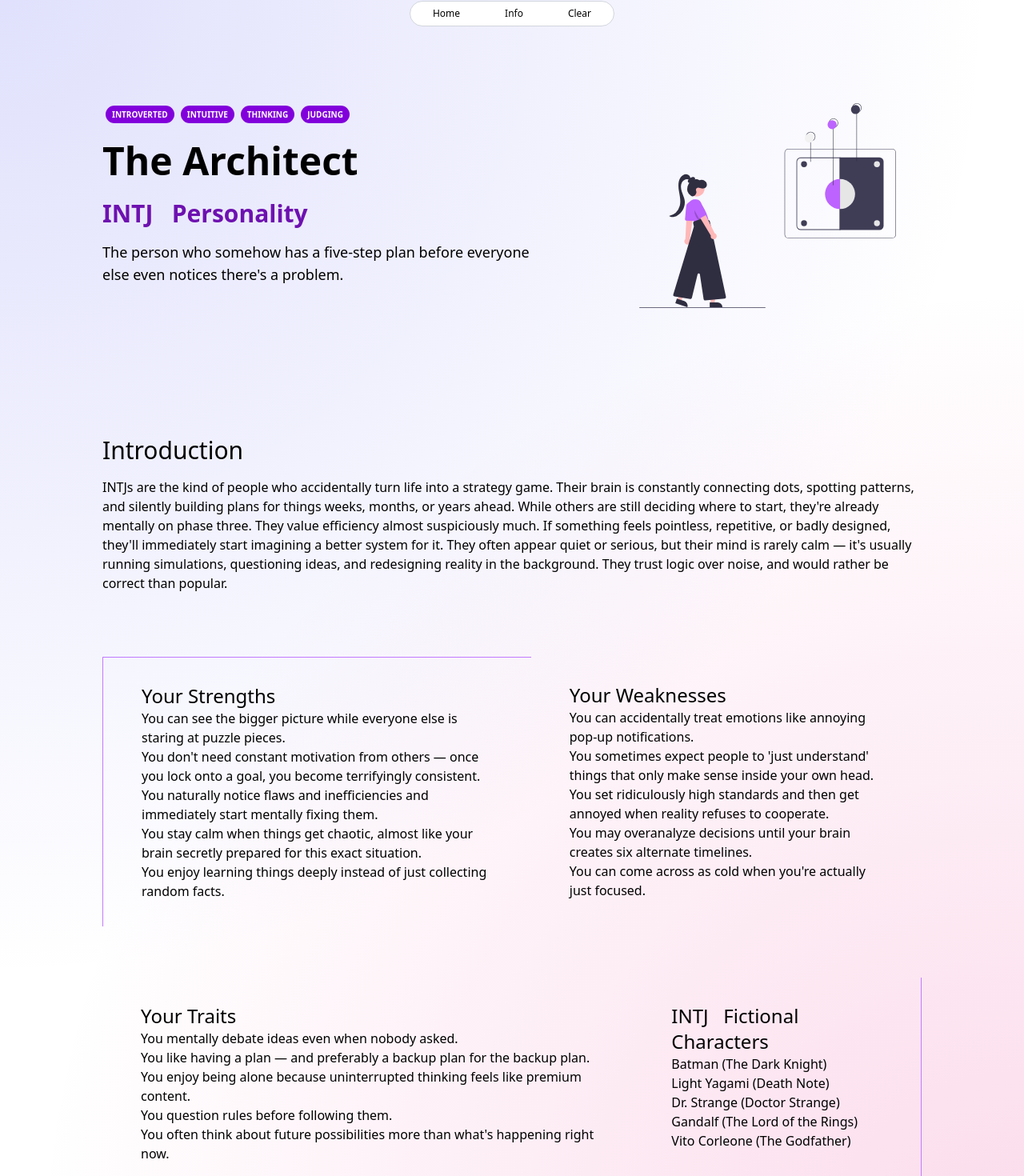
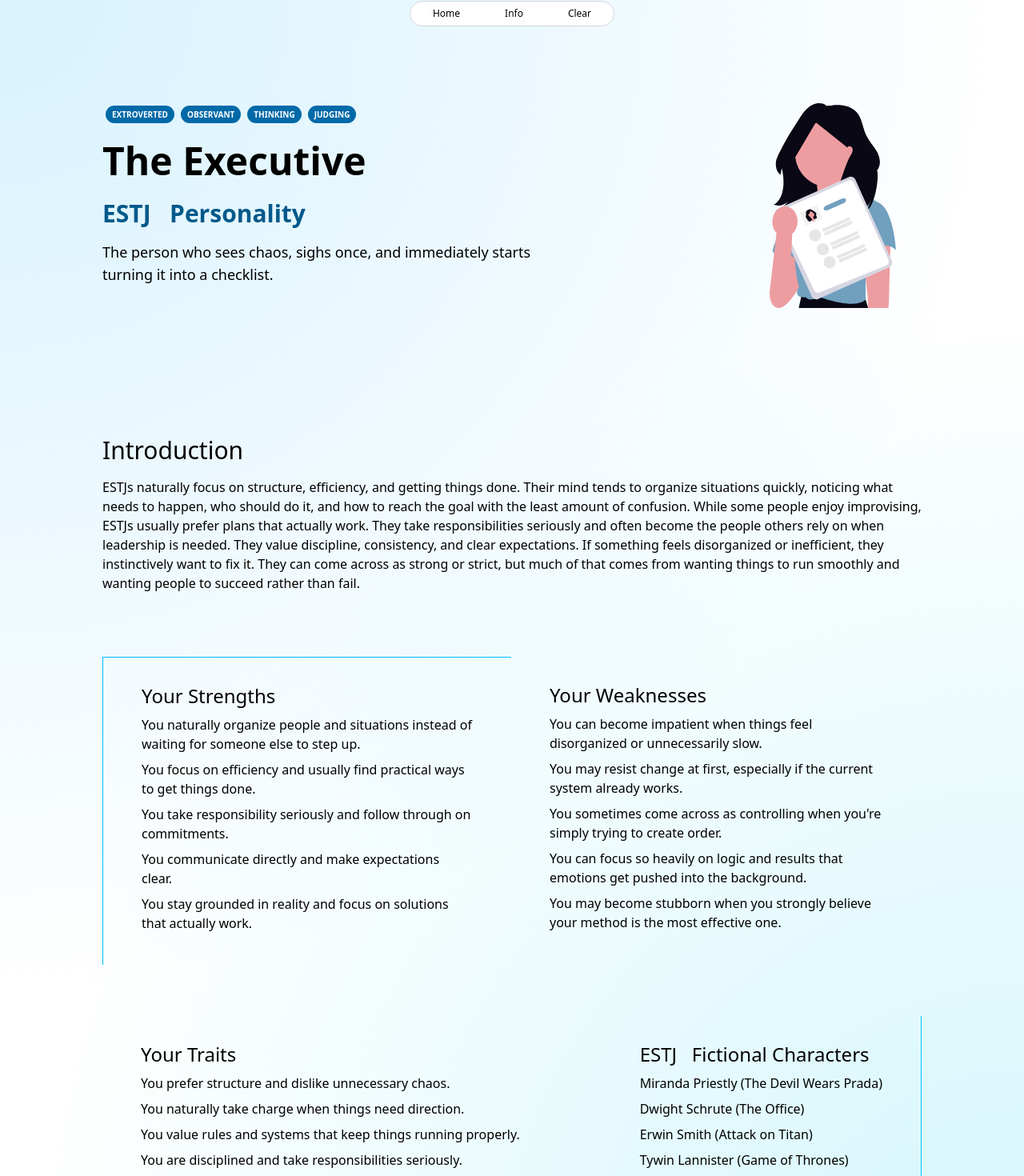
Before and after one commit to anasalam-xyz/small-mbti, a Next.js app: page /result in a window 1280 px wide. Shown: the part 15-1485 px from the top of the page at 80% size. Built offline with nearby package versions, Linux system fonts and the light colour scheme.

Commit message:
mobile-responsive

```diff
--- a/app/layout.tsx
+++ b/app/layout.tsx
@@ -26,11 +26,11 @@
   children: React.ReactNode;
 }>) {
   return (
-    <html
+     <html
       lang="en"
-      className={`${geistSans.variable} ${geistMono.variable} h-full antialiased`}
+      className={`${geistSans.variable} ${geistMono.variable} antialiased`}
     >
-      <body className="min-h-full flex flex-col">
+      <body className="min-h-screen flex flex-col justify-between items-center">
           <AnswersProvider>
         <Navigation/>
         <div className="h-full flex-1 flex items-center justify-center">
--- a/app/page.tsx
+++ b/app/page.tsx
@@ -2,12 +2,12 @@
 
 export default function Home() {
   return (
-    <div className="h-40 flex flex-col justify-center items-center">
-      <div className="h-24 flex flex-row gap-4 items-center">
-        <p className="font-bold text-8xl text-emerald-800">you</p>
-        <p className="font-bold text-5xl">in 4 letters</p>
+    <div className="flex flex-col justify-center items-center">
+      <div className="flex flex-col md:flex-row gap-4 items-center">
+        <p className="font-bold text-4xl md:text-8xl text-emerald-800">you</p>
+        <p className="font-bold text-3xl md:text-5xl">in 4 letters</p>
       </div>
-      <Link href="/test" className="text-center flex items-center justify-center w-32 h-16 my-4 hover:bg-emerald-600 bg-emerald-800 text-white transition-all duration-400 border border-gray-300 rounded-3xl text-sm">
+      <Link href="/test" className="text-center flex items-center justify-center w-24 h-12 md:w-32 md:h-12 my-4 hover:bg-emerald-600 bg-emerald-800 text-white transition-all duration-400 border border-gray-300 rounded-3xl text-sm">
         Let's Go
       </Link>
     </div>
--- a/app/result/page.tsx
+++ b/app/result/page.tsx
@@ -7,9 +7,7 @@
 
 export default function Result() {
     const { answers } = useAnswers();
-    let mbti = getMBTI(answers);
-    mbti = "INTJ";
-
+    let mbti = getMBTI(answers)
     const res = mbtiResults[mbti];
 
     const enlistItems = (arr : string[]): string => {
@@ -73,7 +71,7 @@
         >
             {res && (
                 <div className="w-full flex flex-col">
-                    <div className="my-36 flex flex-row justify-between">
+                    <div className="my-36 flex flex-col md:flex-row justify-between">
                         <div className="flex flex-col gap-4">
                             <div>
                                 {[...mbti].map(x => (
@@ -82,11 +80,12 @@
                                     </span>
                                 ))}
                             </div>
-                            <p className="my-2 text-5xl font-bold">{res.title}</p>
-                            <p className={`text-3xl font-bold ${colorCode[res.category]}`}>{mbti} &nbsp; Personality</p>
-                            <p className="w-[80%] text-lg font-medium">{res.headline}</p>
+                            <p className="my-2 text-3xl md:text-5xl font-bold">{res.title}</p>
+                            <img className="h-64 pr-8 md:hidden" src={`/${res.category}/${mbti}.svg`}/>
+                            <p className={`text-2xl md:text-3xl font-bold ${colorCode[res.category]}`}>{mbti} &nbsp; Personality</p>
+                            <p className="md:w-[80%] md:text-lg font-medium">{res.headline}</p>
                         </div>
-                        <img className="h-64 pr-8" src={`/${res.category}/${mbti}.svg`}/>
+                        <img className="hidden md:block h-64 pr-8" src={`/${res.category}/${mbti}.svg`}/>
                     </div>
                     <div className="flex flex-col">
                         <p className="my-4 text-3xl font-medium">Introduction</p>
@@ -94,37 +93,39 @@
                         <div className={`my-4`}>
                             <div>
                                 <div className="my-16 flex flex-col md:flex-row justify-between">
-                                    <div className={`py-8 px-12 border-l-1 border-t-1 ${colorCodeBorder[res.category]}`}>
+                                    <div className={`py-8 px-4 md:px-12 border-l-1 border-t-1 ${colorCodeBorder[res.category]}`}>
                                         <p className="text-2xl font-medium">Your Strengths</p>
                                         <ul>
                                             {res.strengths.map(strength => (
-                                                <li key={strength} className="">{strength}</li>
+                                                <li key={strength} className="my-2">
+                                                  {strength}
+                                                </li>
                                             ))}
                                         </ul>
                                     </div>
-                                    <div className="py-8 px-12">
+                                    <div className="py-8 px-4 md:px-12">
                                         <p className="text-2xl font-medium">Your Weaknesses</p>
                                         <ul>
                                             {res.weaknesses.map(weakness => (
-                                                <li key={weakness} className="">{weakness}</li>
+                                                <li key={weakness} className="my-2">{weakness}</li>
                                             ))}
                                         </ul>
                                     </div>
                                 </div>
                                 <div className="flex flex-col md:flex-row justify-between">
-                                    <div className="py-8 px-12">
+                                    <div className="py-8 px-4 md:px-12">
                                         <p className="text-2xl font-medium">Your Traits</p>
                                         <ul>
                                             {res.traits.map(traits => (
-                                                <li key={traits} className="">{traits}</li>
+                                                <li key={traits} className="my-2">{traits}</li>
                                             ))}
                                         </ul>
                                     </div>
-                                    <div className={`py-8 px-12 border-b-1 border-r-1 ${colorCodeBorder[res.category]}`}>
+                                    <div className={`py-8 px-4 md:px-12 border-b-1 border-r-1 ${colorCodeBorder[res.category]}`}>
                                         <p className="text-2xl font-medium">{mbti} &nbsp; Fictional Characters</p>
                                         <ul>
                                             {res.fictionalCharacters.map(character => (
-                                                <li key={character} className=""><span className="bg-gray-800 w-12 rounded-3xl"></span>{character}</li>
+                                                <li key={character} className="my-2">{character}</li>
                                             ))}
                                         </ul>
                                     </div>
--- a/app/test/page.tsx
+++ b/app/test/page.tsx
@@ -35,7 +35,7 @@
     }, [pageNo]);
 
     return (
-        <div className="my-24 flex flex-col w-full px-64">
+        <div className="my-24 flex flex-col md:px-64">
             <div ref = {targetRef} className="py-12 scroll-mt-10 flex flex-col justify-center items-center gap-24">
                 {currentQuestions.map(q => (
                     <QuestionCard
@@ -46,7 +46,7 @@
                     />
                 ))}
             </div>
-            <div className="mt-12 flex flex-row justify-between">
+            <div className="mx-4 md:mx-0 mt-12 flex flex-row justify-between">
                 <button
                     onClick = {()=>{
                         setPageNo(pageNo - 1)
--- a/components/Navigation.tsx
+++ b/components/Navigation.tsx
@@ -11,7 +11,7 @@
         redirect("/");
     }
     return (
-        <nav className="z-50 self-center fixed bg-white mt-4 mx-auto h-8 w-32 md:w-64 flex flex-row justify-around items-center border border-gray-300 rounded-3xl text-xs">
+        <nav className="z-50 self-center fixed bg-white mt-4 mx-auto h-8 w-48 md:w-32 md:w-64 flex flex-row justify-around items-center border border-gray-300 rounded-3xl text-xs">
             <button
                 className="h-full flex-grow-1 rounded-l-xl hover:bg-emerald-700 hover:text-white  ease-in-out transition-all duration-400"
             >
--- a/components/QuestionCard.tsx
+++ b/components/QuestionCard.tsx
@@ -11,16 +11,17 @@
 
 export default function QuestionCard({ question, selected, onSelect }: Props) {
     const sizeMap: Record<number, string> = {
+        0.5: "h-6 w-6",
         1: "h-8 w-8",
         2: "h-10 w-10",
     };
 
     return (
         <div className='w-full flex flex-col items-center justify-center gap-8'>
-            <p className='text-lg font-semibold text-center'>{question.prompt}</p>
-            <div className='px-24 w-full flex flex-row justify-between'>
-                <p className='w-[20%] text-sm text-wrap text-left'>{question.options[0].text}</p>
-                <div className='w-[40%] flex flex-row justify-around items-center'>
+            <p className='md:text-lg font-semibold text-center'>{question.prompt}</p>
+            <div className='px-4 md:px-24 w-full flex flex-col md:flex-row justify-between'>
+                <p className='mb-2 w-[50%] md:w-[20%] text-sm text-wrap text-left'>{question.options[0].text}</p>
+                <div className='md:w-[40%] flex flex-row justify-around items-center'>
                     {[-2, -1, 1, 2].map(val => {
                         const isSelected = selected === val;
                         return (
@@ -40,7 +41,7 @@
                         )
                     })}
                 </div>
-                <p className='w-[20%] text-sm text-wrap text-right'>{question.options[1].text}</p>
+                <p className='mt-2 self-end w-[50%] md:w-[20%] text-sm text-wrap text-right'>{question.options[1].text}</p>
             </div>
         </div>
     );
```
